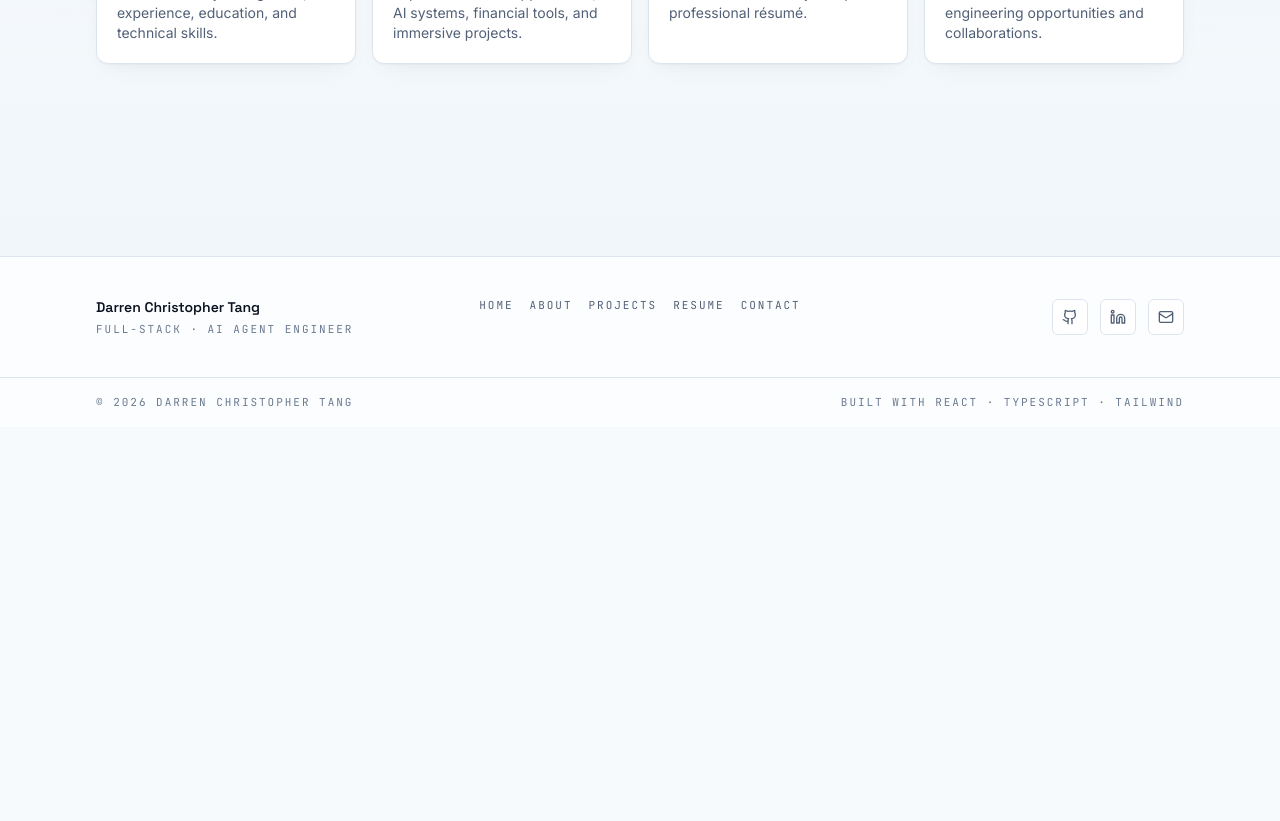
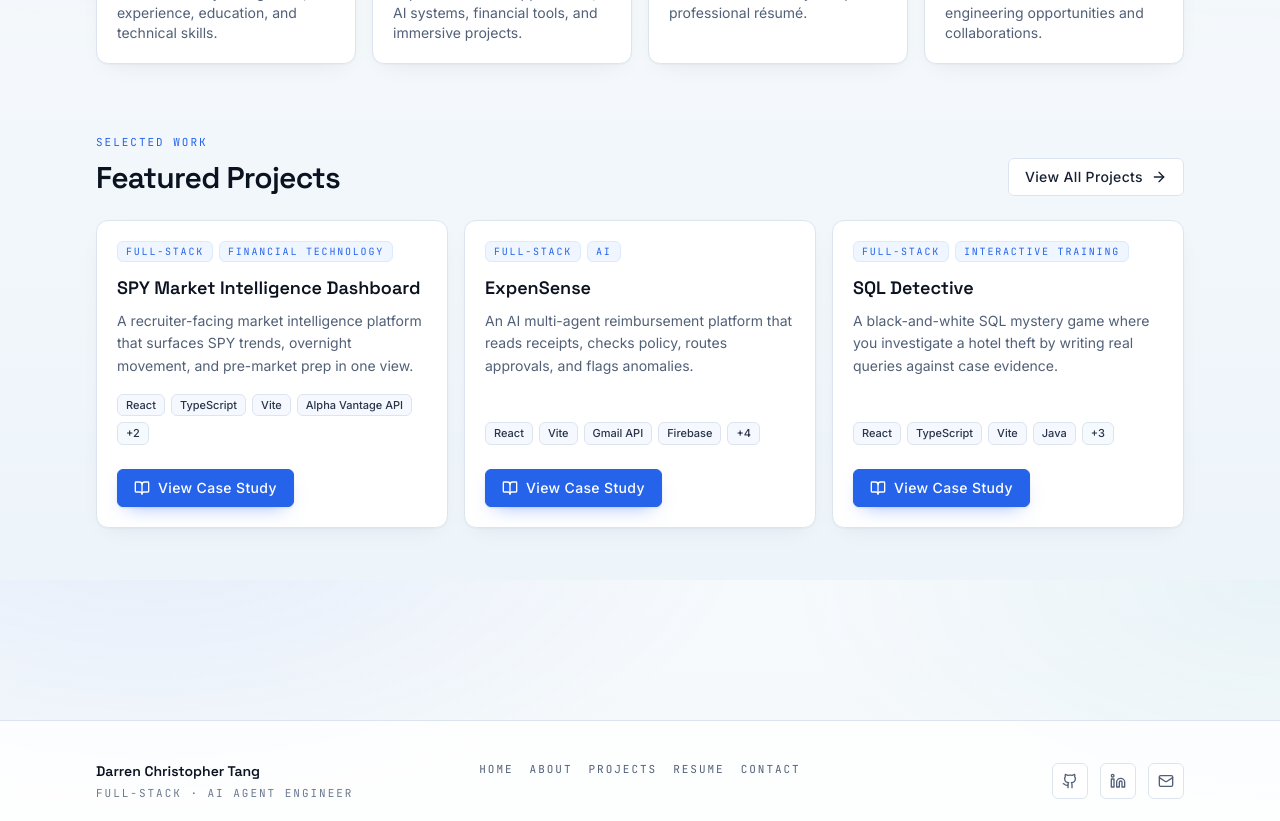
Before and after one commit to tangdarren/portfolio, a React (Vite) app: page / in a window 1280 px wide. Shown: the part 1020-1841 px from the top of the page. Before the commit the page ends 1447 px from the top, so only its background shows below. Built offline with nearby package versions, Linux system fonts and the light colour scheme.

Commit message:
feat: add featured projects to homepage

```diff
--- /dev/null
+++ b/src/components/home/FeaturedProjectCard.tsx
@@ -0,0 +1,85 @@
+import { Link } from 'react-router-dom';
+import { BookOpen } from 'lucide-react';
+import { motion, useReducedMotion } from 'framer-motion';
+
+import {
+  projectCaseStudyPath,
+  type Project,
+} from '@/data/projects';
+
+interface FeaturedProjectCardProps {
+  project: Project;
+  index?: number;
+}
+
+const MAX_TECH = 4;
+
+export default function FeaturedProjectCard({
+  project,
+  index = 0,
+}: FeaturedProjectCardProps) {
+  const reduce = useReducedMotion();
+  const caseStudyPath = projectCaseStudyPath(project.id);
+  const technologies = project.technologies.slice(0, MAX_TECH);
+  const extraTechCount = Math.max(
+    0,
+    project.technologies.length - technologies.length,
+  );
+
+  return (
+    <motion.article
+      initial={reduce ? { opacity: 0 } : { opacity: 0, y: 12 }}
+      whileInView={{ opacity: 1, y: 0 }}
+      viewport={{ once: true, margin: '-40px' }}
+      transition={{
+        duration: reduce ? 0.01 : 0.4,
+        delay: reduce ? 0 : index * 0.05,
+      }}
+      className="panel panel-hover flex h-full flex-col p-5"
+    >
+      <div className="mb-3 flex flex-wrap gap-1.5">
+        {project.categories.slice(0, 2).map((category) => (
+          <span
+            key={category}
+            className="rounded-md border border-brand-100 bg-brand-50 px-2 py-0.5 font-mono text-[10px] uppercase tracking-[0.18em] text-accent-cyan"
+          >
+            {category}
+          </span>
+        ))}
+      </div>
+
+      <h3 className="break-words font-display text-lg font-semibold text-mist-50">
+        <Link
+          to={caseStudyPath}
+          className="transition-colors hover:text-accent-cyan focus-visible:outline-none"
+        >
+          {project.name}
+        </Link>
+      </h3>
+
+      <p className="mt-2 flex-1 text-sm leading-relaxed text-mist-300">
+        {project.summary}
+      </p>
+
+      <ul className="mt-4 flex flex-wrap gap-1.5" aria-label="Technologies">
+        {technologies.map((tech) => (
+          <li key={tech} className="tag max-w-full break-words">
+            {tech}
+          </li>
+        ))}
+        {extraTechCount > 0 && <li className="tag">+{extraTechCount}</li>}
+      </ul>
+
+      <div className="mt-5 pt-1">
+        <Link
+          to={caseStudyPath}
+          className="btn-primary"
+          aria-label={`View case study for ${project.name}`}
+        >
+          <BookOpen className="h-4 w-4" />
+          View Case Study
+        </Link>
+      </div>
+    </motion.article>
+  );
+}
--- a/src/pages/HomePage.tsx
+++ b/src/pages/HomePage.tsx
@@ -1,9 +1,13 @@
-import { FolderKanban, Mail, ScrollText, User } from 'lucide-react';
+import { useMemo } from 'react';
+import { Link } from 'react-router-dom';
+import { ArrowRight, FolderKanban, Mail, ScrollText, User } from 'lucide-react';
 
 import PageTransition from '@/components/layout/PageTransition';
 import SEO from '@/components/layout/SEO';
 import Hero from '@/components/home/Hero';
 import NavigationCard from '@/components/home/NavigationCard';
+import FeaturedProjectCard from '@/components/home/FeaturedProjectCard';
+import { PROJECTS } from '@/data/projects';
 
 const CARDS = [
   {
@@ -39,7 +43,14 @@ const CARDS = [
   },
 ];
 
+const MAX_FEATURED = 3;
+
 export default function HomePage() {
+  const featuredProjects = useMemo(
+    () => PROJECTS.filter((project) => project.featured).slice(0, MAX_FEATURED),
+    [],
+  );
+
   return (
     <PageTransition>
       <SEO
@@ -50,11 +61,13 @@ export default function HomePage() {
 
       <Hero />
 
-      <section className="container-page pb-24">
+      <section className="container-page pb-16" aria-labelledby="home-nav-title">
         <div className="mb-6 flex items-end justify-between gap-4">
           <div>
             <p className="eyebrow">Explore</p>
-            <h2 className="mt-2 section-title">Choose a destination</h2>
+            <h2 id="home-nav-title" className="mt-2 section-title">
+              Choose a destination
+            </h2>
           </div>
           <span className="hidden font-mono text-[11px] uppercase tracking-[0.2em] text-mist-400 sm:inline">
             04 sections
@@ -67,6 +80,40 @@ export default function HomePage() {
           ))}
         </div>
       </section>
+
+      {featuredProjects.length > 0 && (
+        <section
+          className="container-page pb-24"
+          aria-labelledby="featured-projects-title"
+        >
+          <div className="mb-6 flex flex-wrap items-end justify-between gap-4">
+            <div>
+              <p className="eyebrow">Selected work</p>
+              <h2 id="featured-projects-title" className="mt-2 section-title">
+                Featured Projects
+              </h2>
+            </div>
+            <Link
+              to="/projects"
+              className="btn-secondary group"
+              aria-label="View all projects"
+            >
+              View All Projects
+              <ArrowRight className="h-4 w-4 transition-transform group-hover:translate-x-0.5" />
+            </Link>
+          </div>
+
+          <div className="grid gap-4 sm:grid-cols-2 lg:grid-cols-3">
+            {featuredProjects.map((project, i) => (
+              <FeaturedProjectCard
+                key={project.id}
+                project={project}
+                index={i}
+              />
+            ))}
+          </div>
+        </section>
+      )}
     </PageTransition>
   );
 }
```
